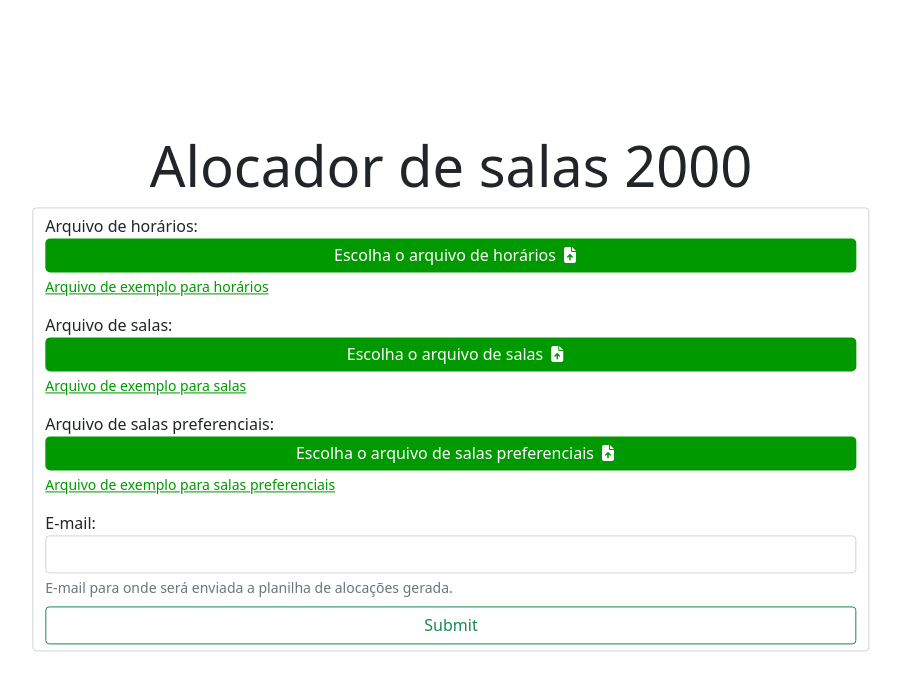
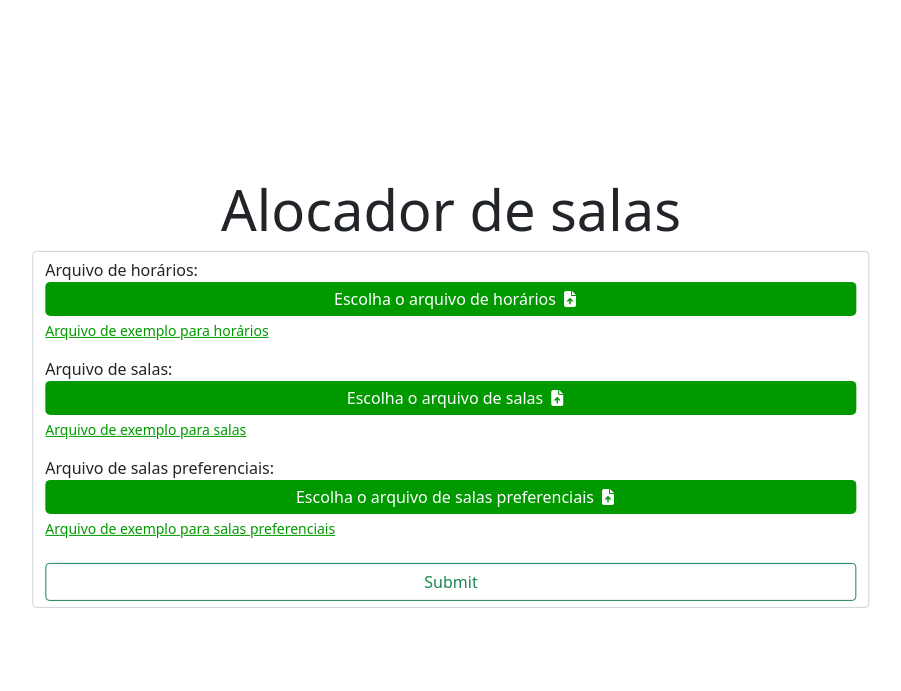
Before and after one commit to FernandoFdeS/alocador_de_salas, a Flask app: page / in a window 1280 px wide. Shown: the top 691 px of the page, without its empty margins (189-1090 px from the left). Run offline with Flask 3, Linux system fonts and the light colour scheme; data that the repository does not hold is empty; some libraries are stand-ins or nearby versions.

Commit message:
Modo sério.

```diff
--- a/web/templates/index.html
+++ b/web/templates/index.html
@@ -4,7 +4,7 @@
         <meta name="viewport"
               content="width=device-width, user-scalable=no, initial-scale=1.0, maximum-scale=1.0, minimum-scale=1.0">
         <meta http-equiv="X-UA-Compatible" content="ie=edge">
-        <title>Alocador de salas 2000</title>
+        <title>Alocador de salas</title>
     <script src="https://code.jquery.com/jquery-3.6.0.min.js"></script>
         <link href="https://cdn.jsdelivr.net/npm/bootstrap@5.0.2/dist/css/bootstrap.min.css" rel="stylesheet" integrity="sha384-EVSTQN3/azprG1Anm3QDgpJLIm9Nao0Yz1ztcQTwFspd3yD65VohhpuuCOmLASjC" crossorigin="anonymous">
         <script src="https://kit.fontawesome.com/ace778597c.js" crossorigin="anonymous"></script>
@@ -13,7 +13,7 @@
     <body class="container-fluid col-6">
         <div class="row ">
             <div class="main col-sm-8 col-12 p-2">
-                <p class="display-4 text-center mb-2"> Alocador de salas 2000 </p>
+                <p class="display-4 text-center mb-2">Alocador de salas</p>
                 <div id="processando" class="form-text text-center" style="display: none;">
                     <p class="text-muted mt-1 mb-1"> Ei, parece que você já tem um pedido de alocação feito, para verificá-lo clique <a href="{{ url_for('wait') }}">aqui</a></p>
                 </div>
@@ -40,12 +40,7 @@
                         <a href="{{ url_for('static', filename='dados/salas_preferenciais_exemplo.xlsx') }}" download>Arquivo de exemplo para salas preferenciais</a>
                     </div>
 
-                    <label for="email">E-mail: </label>
-                    <input type="email" name="email" id="email" class="form-control" required>
-                    <div id="emailHelp" class="form-text">
-                        E-mail para onde será enviada a planilha de alocações gerada.
-                    </div>
-                    <input type="submit" class="btn btn-outline-success col-12 mt-2"  onclick="alerta();">
+                    <input type="submit" class="btn btn-outline-success col-12 mt-2" >
                 </form>
             </div>
         </div>
@@ -81,13 +76,6 @@
                 document.getElementById('btn-salas_preferenciais').style.backgroundColor = '#009900';
             }
         });
-        function confirmSubmit() {
-            if (confirm("Deseja iniciar o processo de alocação? O resultado final será enviado no e-mail fornecido")) {
-                return true;
-            } else {
-                return false;
-            }
-        };
         function checkStatus() {
             $.ajax({
                 url: '/check_status',
--- a/web/templates/wait.html
+++ b/web/templates/wait.html
@@ -38,7 +38,7 @@
         <div id="processando">
             <p class="display-4 mb-0">Processando Alocações</p>
             <div id="emailSolve" class="form-text">
-                <p class="mb-1">Fique tranquilo, a alcocação está sendo gerada e será enviada para seu e-mail.</p>
+                <p class="mb-1">Fique tranquilo, a alcocação já está sendo gerada.</p>
                 <p class="mb-2">Inclusive pode fechar essa página se quiser (mas se não quiser tudo bem).</p>
             </div>
             <i class="fa-solid fa-spinner fa-spin mt-3 fa-xl" style="color: #217709;"></i>
```
